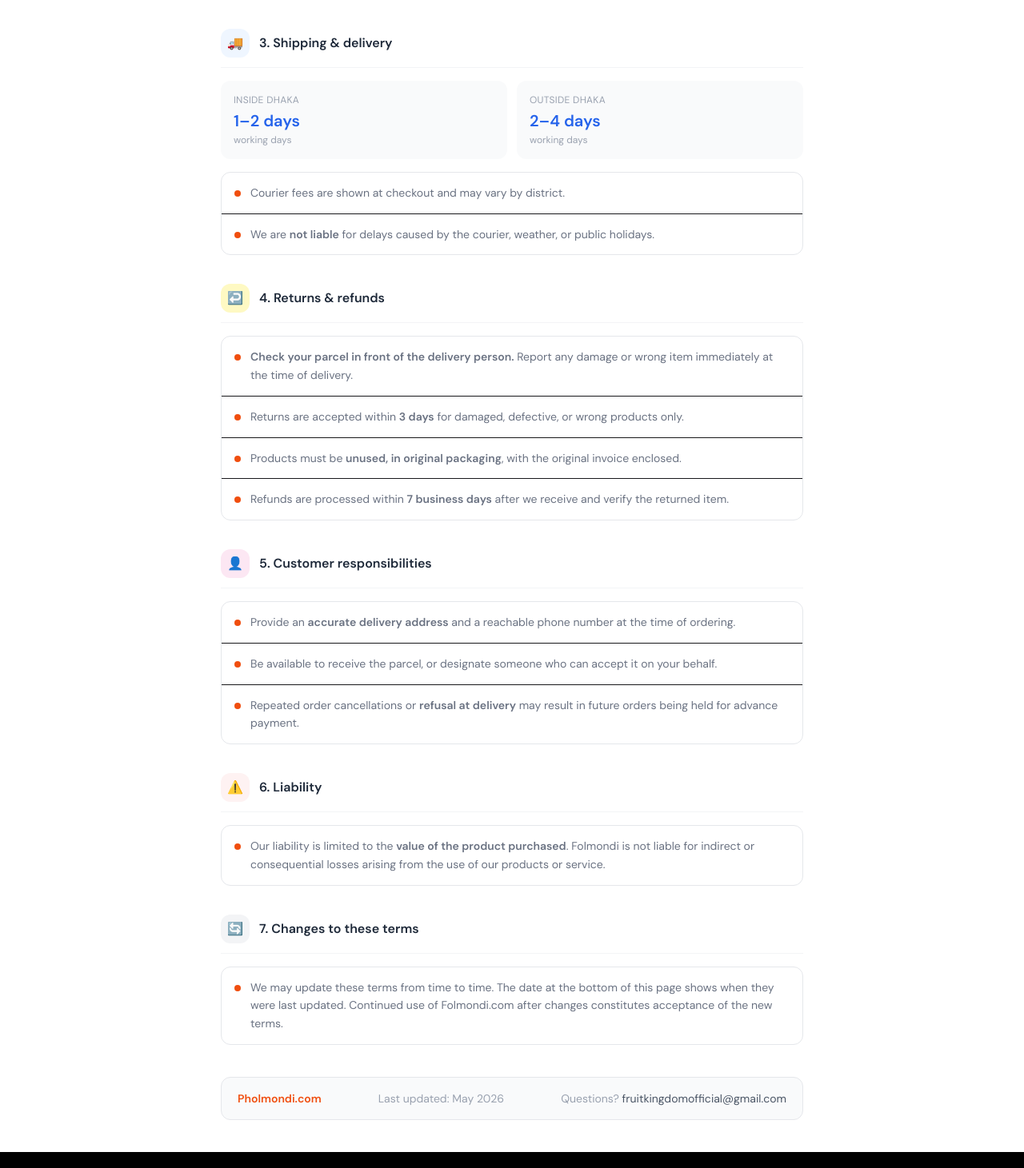
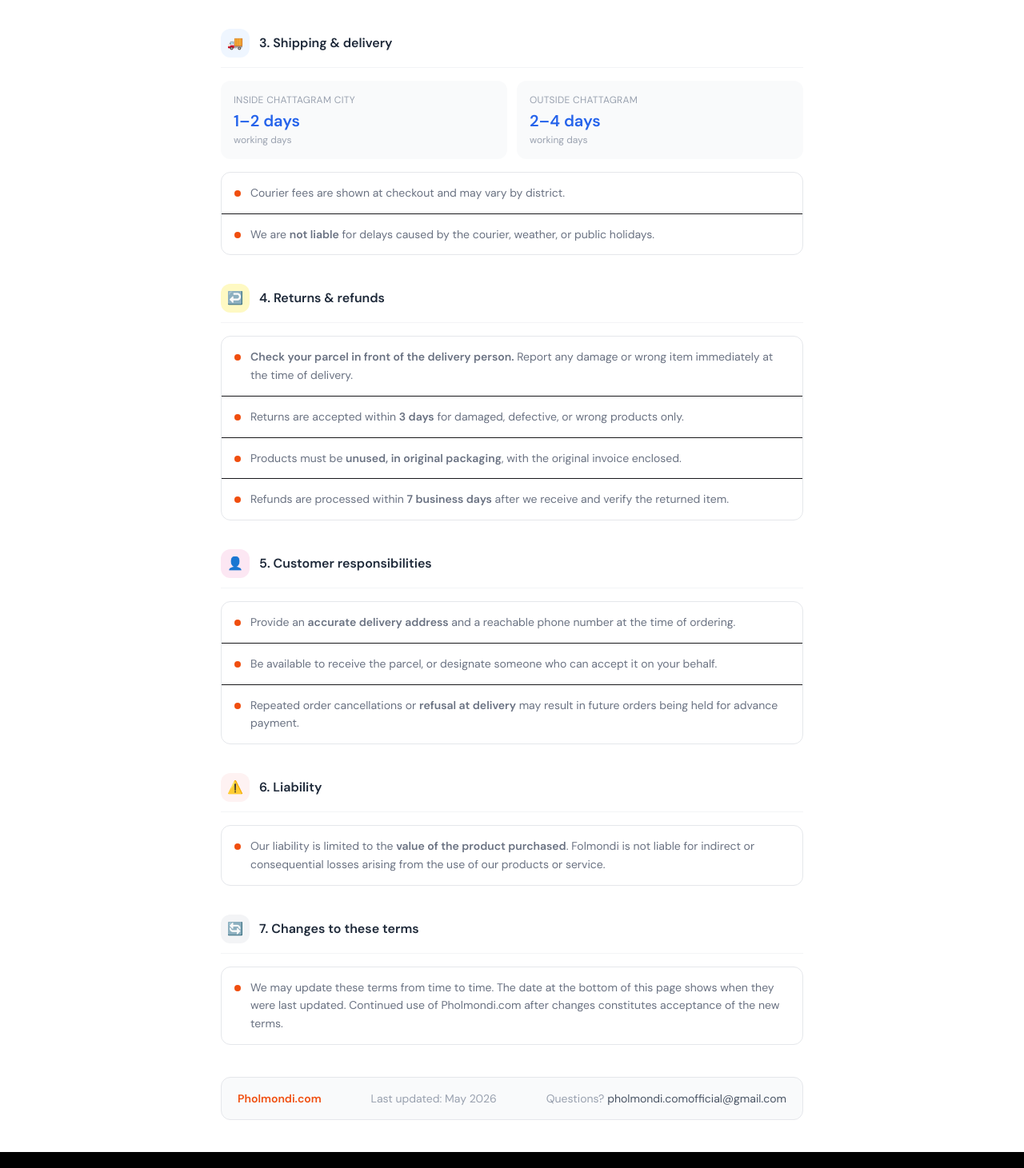
Before and after one commit to alamgir65/folmondi.com-client, a React (Vite) app: page /terms-conditions in a window 1280 px wide. Shown: the part 989-2450 px from the top of the page at 80% size. Built offline with nearby package versions, Linux system fonts and the light colour scheme; no server answers.

Commit message:
fix title, title image, and website name

```diff
--- a/index.html
+++ b/index.html
@@ -2,9 +2,9 @@
 <html lang="en">
   <head>
     <meta charset="UTF-8" />
-    <link rel="icon" type="image/svg+xml" href="/favicon.svg" />
+    <link rel="icon" type="image/svg+xml" href="./src/assets/title.png" />
     <meta name="viewport" content="width=device-width, initial-scale=1.0" />
-    <title>folmondi-client</title>
+    <title>Pholmondi.com</title>
   </head>
   <body>
     <div id="root"></div>
--- a/src/pages/about-us/AboutUs.jsx
+++ b/src/pages/about-us/AboutUs.jsx
@@ -36,7 +36,7 @@ export default function AboutUs() {
   const steps = [
     {
       title: "You place an order",
-      desc: "Choose your fruits, quantity, and delivery date on Folmondi.com or the app.",
+      desc: "Choose your fruits, quantity, and delivery date on Pholmondi.com or the app.",
     },
     {
       title: "We notify the farm",
@@ -78,7 +78,7 @@ export default function AboutUs() {
       >
         <div className="absolute w-64 h-64 rounded-full bg-white/5 -top-16 -right-12 pointer-events-none" />
         <div className="max-w-3xl mx-auto relative z-10">
-          <h1 className="text-3xl font-black text-white mb-2">About Folmondi.com</h1>
+          <h1 className="text-3xl font-black text-white mb-2">About Pholmondi.com</h1>
           <p className="text-white/80 text-sm leading-relaxed max-w-xl">
             Bangladesh's first dedicated fruit marketplace — bringing farm-fresh produce straight to your doorstep
             with full traceability, zero compromise.
--- a/src/pages/admin-login/Adminlogin.jsx
+++ b/src/pages/admin-login/Adminlogin.jsx
@@ -78,7 +78,7 @@ export default function AdminLogin() {
               </label>
               <input
                 type="email"
-                placeholder="admin@folmondi.com"
+                placeholder="admin@pholmondi.com"
                 className="w-full h-11 px-4 text-sm rounded-xl bg-gray-50 transition-colors focus:outline-none"
                 style={{
                   border: errors.email ? "1.5px solid #f87171" : "1.5px solid #e5e7eb",
--- a/src/pages/privacy-policy/PrivacyPolicy.jsx
+++ b/src/pages/privacy-policy/PrivacyPolicy.jsx
@@ -144,7 +144,7 @@ export default function PrivacyPolicy() {
           className="text-sm text-gray-600 leading-relaxed rounded-r-xl px-5 py-4"
           style={{ background: "#fff7ed", borderLeft: "3px solid #f04e0f" }}
         >
-          By using Folmondi.com, you agree to the collection and use of information described in
+          By using Pholmondi.com, you agree to the collection and use of information described in
           this policy. We are committed to protecting your privacy and handling your data with care.
         </div>
 
--- a/src/pages/terms-conditions/TermsAndConditions.jsx
+++ b/src/pages/terms-conditions/TermsAndConditions.jsx
@@ -61,7 +61,7 @@ const sections = [
     iconBg: "#f3f4f6",
     title: "7. Changes to these terms",
     points: [
-      "We may update these terms from time to time. The date at the bottom of this page shows when they were last updated. Continued use of Folmondi.com after changes constitutes acceptance of the new terms.",
+      "We may update these terms from time to time. The date at the bottom of this page shows when they were last updated. Continued use of Pholmondi.com after changes constitutes acceptance of the new terms.",
     ],
   },
 ];
@@ -83,7 +83,7 @@ export default function TermsAndConditions() {
           <p className="text-xs font-bold text-white/75 uppercase tracking-widest mb-2">Legal</p>
           <h1 className="text-3xl font-black text-white mb-2">Terms &amp; Conditions</h1>
           <p className="text-white/80 text-sm leading-relaxed max-w-xl">
-            Please read these terms carefully before placing an order on Folmondi.com.
+            Please read these terms carefully before placing an order on Pholmondi.com.
             By using this website you agree to these terms.
           </p>
         </div>
@@ -133,8 +133,8 @@ export default function TermsAndConditions() {
             <SectionHeader icon={sections[2].icon} iconBg={sections[2].iconBg} title={sections[2].title} />
             <div className="grid grid-cols-2 gap-3 mb-4">
               {[
-                { area: "Inside Dhaka",    time: "1–2 days" },
-                { area: "Outside Dhaka",   time: "2–4 days" },
+                { area: "Inside Chattagram City",    time: "1–2 days" },
+                { area: "Outside Chattagram",   time: "2–4 days" },
               ].map(d => (
                 <div key={d.area} className="bg-gray-50 rounded-xl p-4">
                   <p className="text-xs font-700 text-gray-400 uppercase tracking-wide mb-1">{d.area}</p>
@@ -162,8 +162,8 @@ export default function TermsAndConditions() {
           <span>Last updated: May 2026</span>
           <span>
             Questions?{" "}
-            <a href="mailto:fruitkingdomofficial@gmail.com" className="font-600 text-gray-600 hover:underline">
-              fruitkingdomofficial@gmail.com
+            <a href="mailto:pholmondi.comofficial@gmail.com" className="font-600 text-gray-600 hover:underline">
+              pholmondi.comofficial@gmail.com
             </a>
           </span>
         </div>
```
Also changed, not shown: src/components/footer/Footer.jsx (+3 -97 lines), src/assets/title.png (added).
